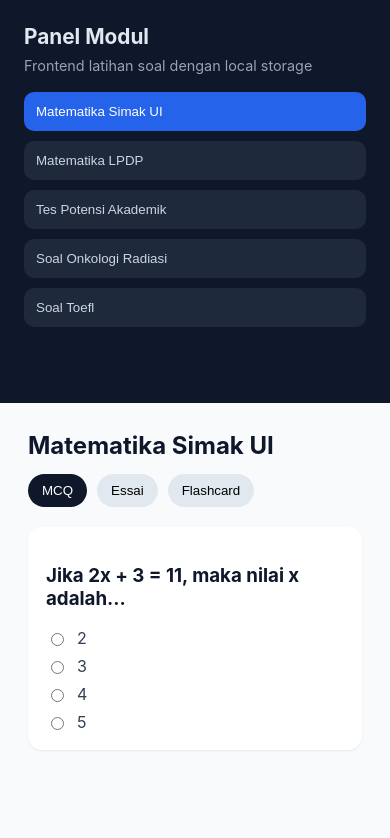
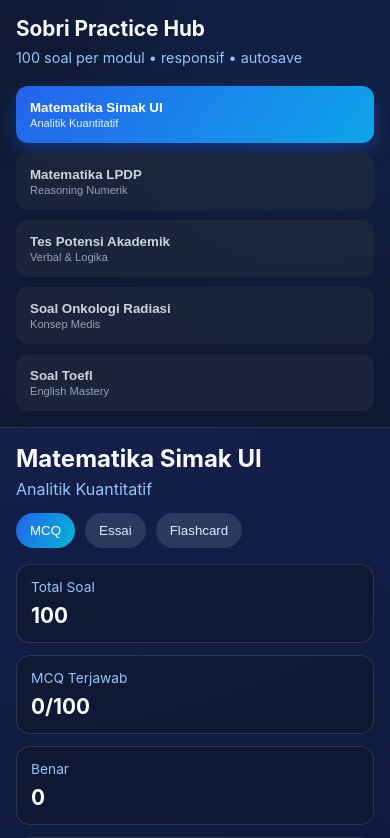
Before and after one commit to sobri3195/Web-Soal-Rutin-Sobri, a React (Vite) app: page / in a window 390 px wide. Shown: the top 838 px of the page. Built offline with nearby package versions, Linux system fonts and the light colour scheme.

Commit message:
Enhance responsive UI and expand modules to 100 questions

```diff
--- a/src/App.jsx
+++ b/src/App.jsx
@@ -1,72 +1,134 @@
 import { useEffect, useMemo, useState } from 'react';
 
-const modules = [
-  'Matematika Simak UI',
-  'Matematika LPDP',
-  'Tes Potensi Akademik',
-  'Soal Onkologi Radiasi',
-  'Soal Toefl',
+const moduleConfigs = [
+  { name: 'Matematika Simak UI', tag: 'Analitik Kuantitatif' },
+  { name: 'Matematika LPDP', tag: 'Reasoning Numerik' },
+  { name: 'Tes Potensi Akademik', tag: 'Verbal & Logika' },
+  { name: 'Soal Onkologi Radiasi', tag: 'Konsep Medis' },
+  { name: 'Soal Toefl', tag: 'English Mastery' },
 ];
 
-const questionBank = {
-  mcq: [
-    {
-      id: 'mcq-1',
-      module: 'Matematika Simak UI',
-      prompt: 'Jika 2x + 3 = 11, maka nilai x adalah...',
-      options: ['2', '3', '4', '5'],
-      answer: '4',
-    },
-    {
-      id: 'mcq-2',
-      module: 'Tes Potensi Akademik',
-      prompt: 'Sinonim kata "akurat" adalah...',
-      options: ['tepat', 'sulit', 'samar', 'tumpul'],
-      answer: 'tepat',
-    },
-    {
-      id: 'mcq-3',
-      module: 'Soal Toefl',
-      prompt: 'Choose the correct word: She ___ to campus every day.',
-      options: ['go', 'goes', 'going', 'gone'],
-      answer: 'goes',
-    },
-  ],
-  essay: [
-    {
-      id: 'essay-1',
-      module: 'Matematika LPDP',
-      prompt: 'Jelaskan strategi Anda dalam menyelesaikan soal limit fungsi secara sistematis.',
-    },
-    {
-      id: 'essay-2',
-      module: 'Soal Onkologi Radiasi',
-      prompt: 'Uraikan perbedaan prinsip dasar radioterapi kuratif dan paliatif.',
-    },
-  ],
-  flashcards: [
-    {
-      id: 'fc-1',
-      module: 'Soal Toefl',
-      front: 'Abundant',
-      back: 'Berlimpah; banyak sekali.',
-    },
-    {
-      id: 'fc-2',
-      module: 'Tes Potensi Akademik',
-      front: 'Premis',
-      back: 'Pernyataan awal yang menjadi dasar penalaran.',
-    },
-    {
-      id: 'fc-3',
-      module: 'Matematika Simak UI',
-      front: 'Turunan fungsi',
-      back: 'Laju perubahan suatu fungsi terhadap variabelnya.',
-    },
-  ],
+const modules = moduleConfigs.map((module) => module.name);
+const QUESTION_COUNT_PER_MODULE = 100;
+const PAGE_SIZE = 10;
+
+const shuffleDeterministic = (items, seed) => {
+  const next = [...items];
+  for (let i = next.length - 1; i > 0; i -= 1) {
+    const j = (seed + i * 13) % (i + 1);
+    [next[i], next[j]] = [next[j], next[i]];
+  }
+  return next;
 };
 
-const STORAGE_KEY = 'sobri-practice-state-v1';
+const createMcqQuestion = (moduleName, index) => {
+  const n = index + 1;
+  const variants = [
+    () => {
+      const a = (n % 9) + 2;
+      const b = (n % 5) + 3;
+      const result = a * b;
+      const answer = String(result);
+      return {
+        prompt: `[${moduleName}] Hitung nilai ${a} × ${b}.`,
+        answer,
+        options: shuffleDeterministic(
+          [answer, String(result + 2), String(result - 1), String(result + 5)],
+          n,
+        ),
+      };
+    },
+    () => {
+      const base = (n % 11) + 10;
+      const delta = (n % 4) + 6;
+      const answer = String(base + delta);
+      return {
+        prompt: `[${moduleName}] Jika skor awal ${base} lalu meningkat ${delta}, skor akhir adalah...`,
+        answer,
+        options: shuffleDeterministic(
+          [answer, String(base - delta), String(base + delta + 3), String(base + 1)],
+          n,
+        ),
+      };
+    },
+    () => {
+      const words = ['akurasi', 'konsisten', 'objektif', 'efektif'];
+      const correct = words[n % words.length];
+      return {
+        prompt: `[${moduleName}] Pilih kata yang paling tepat untuk melengkapi kalimat: "Latihan rutin membuat hasil belajar lebih ____".`,
+        answer: correct,
+        options: shuffleDeterministic([correct, 'kabur', 'acak', 'labil'], n),
+      };
+    },
+    () => {
+      const k = (n % 8) + 2;
+      const answer = String(k * k);
+      return {
+        prompt: `[${moduleName}] Nilai kuadrat dari ${k} adalah...`,
+        answer,
+        options: shuffleDeterministic(
+          [answer, String(k * 2), String(k + 5), String(k * k + 2)],
+          n,
+        ),
+      };
+    },
+    () => {
+      const verbs = ['analyze', 'improve', 'review', 'compare'];
+      const answer = `${verbs[n % verbs.length]}s`;
+      return {
+        prompt: `[${moduleName}] Choose the correct verb form: "She ___ the concept every night."`,
+        answer,
+        options: shuffleDeterministic([answer, verbs[n % verbs.length], 'is improve', 'have reviewed'], n),
+      };
+    },
+  ];
+
+  const question = variants[index % variants.length]();
+  return {
+    id: `mcq-${moduleName}-${n}`,
+    module: moduleName,
+    ...question,
+  };
+};
+
+const createEssayQuestion = (moduleName, index) => {
+  const n = index + 1;
+  return {
+    id: `essay-${moduleName}-${n}`,
+    module: moduleName,
+    prompt: `[${moduleName}] Soal Essai ${n}: Jelaskan langkah terstruktur yang Anda gunakan untuk menyelesaikan topik "${moduleName}" dan bagaimana Anda mengevaluasi hasilnya.`,
+  };
+};
+
+const createFlashcard = (moduleName, index) => {
+  const n = index + 1;
+  return {
+    id: `fc-${moduleName}-${n}`,
+    module: moduleName,
+    front: `[${moduleName}] Konsep ${n}`,
+    back: `Ringkasan konsep ${n}: pahami definisi, contoh penerapan, dan kesalahan umum agar performa latihan meningkat.`,
+  };
+};
+
+const buildQuestionBank = () => {
+  const mcq = [];
+  const essay = [];
+  const flashcards = [];
+
+  moduleConfigs.forEach((module) => {
+    for (let i = 0; i < QUESTION_COUNT_PER_MODULE; i += 1) {
+      mcq.push(createMcqQuestion(module.name, i));
+      essay.push(createEssayQuestion(module.name, i));
+      flashcards.push(createFlashcard(module.name, i));
+    }
+  });
+
+  return { mcq, essay, flashcards };
+};
+
+const questionBank = buildQuestionBank();
+
+const STORAGE_KEY = 'sobri-practice-state-v2';
 
 const initialState = {
   selectedModule: modules[0],
@@ -74,6 +136,8 @@ const initialState = {
   mcqAnswers: {},
   essayAnswers: {},
   flashcardFlips: {},
+  query: '',
+  page: 1,
 };
 
 function App() {
@@ -94,26 +158,92 @@ function App() {
     localStorage.setItem(STORAGE_KEY, JSON.stringify(state));
   }, [state]);
 
+  const updateState = (next) => setState((prev) => ({ ...prev, ...next }));
+
+  const moduleMeta = useMemo(
+    () => moduleConfigs.find((item) => item.name === state.selectedModule),
+    [state.selectedModule],
+  );
+
   const filteredItems = useMemo(() => {
     const list = questionBank[state.selectedType] || [];
-    return list.filter((item) => item.module === state.selectedModule);
-  }, [state.selectedModule, state.selectedType]);
+    const normalizedQuery = state.query.trim().toLowerCase();
 
-  const updateState = (next) => setState((prev) => ({ ...prev, ...next }));
+    return list.filter((item) => {
+      const sameModule = item.module === state.selectedModule;
+      if (!sameModule) return false;
+      if (!normalizedQuery) return true;
+
+      const searchable =
+        state.selectedType === 'flashcards'
+          ? `${item.front} ${item.back}`.toLowerCase()
+          : item.prompt.toLowerCase();
+      return searchable.includes(normalizedQuery);
+    });
+  }, [state.selectedModule, state.selectedType, state.query]);
+
+  const totalPages = Math.max(1, Math.ceil(filteredItems.length / PAGE_SIZE));
+  const currentPage = Math.min(state.page, totalPages);
+  const pagedItems = filteredItems.slice((currentPage - 1) * PAGE_SIZE, currentPage * PAGE_SIZE);
+
+  const moduleMcq = useMemo(
+    () => questionBank.mcq.filter((question) => question.module === state.selectedModule),
+    [state.selectedModule],
+  );
+
+  const answeredCount = moduleMcq.filter((q) => state.mcqAnswers[q.id]).length;
+  const correctCount = moduleMcq.filter((q) => state.mcqAnswers[q.id] === q.answer).length;
+  const progressPercent = Math.round((answeredCount / moduleMcq.length) * 100);
+
+  const resetCurrentType = () => {
+    if (state.selectedType === 'mcq') {
+      const nextAnswers = { ...state.mcqAnswers };
+      moduleMcq.forEach((q) => delete nextAnswers[q.id]);
+      updateState({ mcqAnswers: nextAnswers });
+      return;
+    }
+
+    if (state.selectedType === 'essay') {
+      const nextAnswers = { ...state.essayAnswers };
+      questionBank.essay
+        .filter((q) => q.module === state.selectedModule)
+        .forEach((q) => delete nextAnswers[q.id]);
+      updateState({ essayAnswers: nextAnswers });
+      return;
+    }
+
+    const nextFlips = { ...state.flashcardFlips };
+    questionBank.flashcards
+      .filter((q) => q.module === state.selectedModule)
+      .forEach((q) => delete nextFlips[q.id]);
+    updateState({ flashcardFlips: nextFlips });
+  };
+
+  const onChangeModule = (moduleName) => {
+    updateState({ selectedModule: moduleName, page: 1, query: '' });
+  };
+
+  const onChangeType = (type) => {
+    updateState({ selectedType: type, page: 1, query: '' });
+  };
 
   return (
+    <div className="app-shell">
+      <div className="glow glow-top" />
+      <div className="glow glow-bottom" />
       <div className="layout">
         <aside className="sidebar">
-        <h1>Panel Modul</h1>
-        <p className="subtle">Frontend latihan soal dengan local storage</p>
+          <h1>Sobri Practice Hub</h1>
+          <p className="subtle">{QUESTION_COUNT_PER_MODULE} soal per modul • responsif • autosave</p>
           <div className="menu-group">
-          {modules.map((module) => (
+            {moduleConfigs.map((module) => (
               <button
-              key={module}
-              className={state.selectedModule === module ? 'active menu-btn' : 'menu-btn'}
-              onClick={() => updateState({ selectedModule: module })}
+                key={module.name}
+                className={state.selectedModule === module.name ? 'active menu-btn' : 'menu-btn'}
+                onClick={() => onChangeModule(module.name)}
               >
-              {module}
+                <strong>{module.name}</strong>
+                <small>{module.tag}</small>
               </button>
             ))}
           </div>
@@ -121,7 +251,10 @@ function App() {
 
         <main className="content">
           <header>
+            <div>
               <h2>{state.selectedModule}</h2>
+              <p>{moduleMeta?.tag}</p>
+            </div>
             <div className="tabs">
               {[
                 { id: 'mcq', label: 'MCQ' },
@@ -130,7 +263,7 @@ function App() {
               ].map((tab) => (
                 <button
                   key={tab.id}
-                onClick={() => updateState({ selectedType: tab.id })}
+                  onClick={() => onChangeType(tab.id)}
                   className={state.selectedType === tab.id ? 'tab active' : 'tab'}
                 >
                   {tab.label}
@@ -139,12 +272,42 @@ function App() {
             </div>
           </header>
 
+          <section className="stats-grid">
+            <article className="stat-card">
+              <span>Total Soal</span>
+              <strong>{QUESTION_COUNT_PER_MODULE}</strong>
+            </article>
+            <article className="stat-card">
+              <span>MCQ Terjawab</span>
+              <strong>
+                {answeredCount}/{QUESTION_COUNT_PER_MODULE}
+              </strong>
+            </article>
+            <article className="stat-card">
+              <span>Benar</span>
+              <strong>{correctCount}</strong>
+            </article>
+            <article className="stat-card">
+              <span>Progress</span>
+              <strong>{progressPercent}%</strong>
+            </article>
+          </section>
+
+          <section className="toolbar card">
+            <input
+              value={state.query}
+              onChange={(e) => updateState({ query: e.target.value, page: 1 })}
+              placeholder="Cari soal, kata kunci, atau konsep..."
+            />
+            <button className="ghost" onClick={resetCurrentType}>Reset data tipe ini</button>
+          </section>
+
           {filteredItems.length === 0 ? (
-          <div className="card empty">Belum ada konten untuk kombinasi modul dan tipe ini.</div>
+            <div className="card empty">Tidak ada konten sesuai pencarian. Coba kata kunci lain.</div>
           ) : null}
 
           {state.selectedType === 'mcq' &&
-          filteredItems.map((q) => {
+            pagedItems.map((q) => {
               const selected = state.mcqAnswers[q.id];
               const isCorrect = selected === q.answer;
               return (
@@ -177,7 +340,7 @@ function App() {
             })}
 
           {state.selectedType === 'essay' &&
-          filteredItems.map((q) => (
+            pagedItems.map((q) => (
               <section className="card" key={q.id}>
                 <h3>{q.prompt}</h3>
                 <textarea
@@ -194,7 +357,7 @@ function App() {
             ))}
 
           {state.selectedType === 'flashcards' &&
-          filteredItems.map((card) => {
+            pagedItems.map((card) => {
               const flipped = !!state.flashcardFlips[card.id];
               return (
                 <button
@@ -215,7 +378,28 @@ function App() {
                 </button>
               );
             })}
+
+          <footer className="pagination">
+            <button
+              className="tab"
+              onClick={() => updateState({ page: Math.max(1, currentPage - 1) })}
+              disabled={currentPage === 1}
+            >
+              Sebelumnya
+            </button>
+            <p>
+              Halaman {currentPage} / {totalPages}
+            </p>
+            <button
+              className="tab"
+              onClick={() => updateState({ page: Math.min(totalPages, currentPage + 1) })}
+              disabled={currentPage === totalPages}
+            >
+              Berikutnya
+            </button>
+          </footer>
         </main>
+      </div>
     </div>
   );
 }
--- a/src/styles.css
+++ b/src/styles.css
@@ -1,7 +1,7 @@
 :root {
-  font-family: Inter, system-ui, -apple-system, Segoe UI, Roboto, sans-serif;
-  color: #0f172a;
-  background: #f8fafc;
+  font-family: 'Inter', 'Plus Jakarta Sans', system-ui, -apple-system, Segoe UI, Roboto, sans-serif;
+  color: #dbe7ff;
+  background: #040816;
 }
 
 * {
@@ -10,28 +10,62 @@
 
 body {
   margin: 0;
+  background: radial-gradient(circle at top left, #172554, #020617 58%);
+  min-height: 100vh;
+}
+
+.app-shell {
+  position: relative;
+  min-height: 100vh;
+  overflow: hidden;
+}
+
+.glow {
+  position: absolute;
+  width: 400px;
+  height: 400px;
+  border-radius: 50%;
+  filter: blur(70px);
+  opacity: 0.35;
+  pointer-events: none;
+}
+
+.glow-top {
+  background: #2563eb;
+  top: -120px;
+  right: -120px;
+}
+
+.glow-bottom {
+  background: #22d3ee;
+  bottom: -180px;
+  left: -120px;
 }
 
 .layout {
+  position: relative;
   display: grid;
-  grid-template-columns: 290px 1fr;
+  grid-template-columns: 310px 1fr;
   min-height: 100vh;
+  z-index: 1;
 }
 
 .sidebar {
-  background: #0f172a;
-  color: #e2e8f0;
+  background: rgba(15, 23, 42, 0.72);
+  border-right: 1px solid rgba(148, 163, 184, 0.23);
+  backdrop-filter: blur(14px);
   padding: 24px;
 }
 
 .sidebar h1 {
-  margin: 0 0 8px;
+  margin: 0;
+  color: #f8fafc;
   font-size: 1.3rem;
 }
 
 .subtle {
-  margin: 0 0 18px;
-  color: #94a3b8;
+  margin: 8px 0 20px;
+  color: #93c5fd;
   font-size: 0.9rem;
 }
 
@@ -42,67 +76,155 @@ body {
 
 .menu-btn,
 .tab,
-.flashcard {
+.flashcard,
+.ghost {
   border: 0;
   cursor: pointer;
 }
 
 .menu-btn {
+  display: grid;
+  gap: 2px;
   text-align: left;
-  padding: 12px;
-  border-radius: 10px;
-  background: #1e293b;
+  padding: 14px;
+  border-radius: 12px;
+  background: rgba(30, 41, 59, 0.8);
   color: #cbd5e1;
+  transition: all 0.2s ease;
+}
+
+.menu-btn:hover {
+  transform: translateY(-1px);
+  background: rgba(51, 65, 85, 0.9);
+}
+
+.menu-btn small {
+  color: #94a3b8;
 }
 
 .menu-btn.active {
-  background: #2563eb;
+  background: linear-gradient(125deg, #2563eb, #0ea5e9);
   color: #fff;
+  box-shadow: 0 8px 20px rgba(37, 99, 235, 0.35);
+}
+
+.menu-btn.active small {
+  color: #e0f2fe;
 }
 
 .content {
-  padding: 28px;
+  padding: 24px;
 }
 
 header {
   display: flex;
   justify-content: space-between;
-  align-items: center;
-  margin-bottom: 20px;
+  align-items: flex-start;
   gap: 14px;
   flex-wrap: wrap;
+  margin-bottom: 16px;
 }
 
 header h2 {
   margin: 0;
+  color: #f8fafc;
+}
+
+header p {
+  margin: 6px 0 0;
+  color: #93c5fd;
 }
 
 .tabs {
   display: flex;
   gap: 10px;
+  flex-wrap: wrap;
 }
 
 .tab {
-  padding: 9px 14px;
+  padding: 10px 14px;
   border-radius: 999px;
-  background: #e2e8f0;
+  background: rgba(148, 163, 184, 0.2);
+  color: #dbeafe;
 }
 
 .tab.active {
-  background: #0f172a;
+  background: linear-gradient(120deg, #2563eb, #06b6d4);
   color: #fff;
 }
 
-.card {
-  background: #fff;
-  border-radius: 14px;
-  padding: 18px;
-  box-shadow: 0 1px 2px rgba(15, 23, 42, 0.08);
+.tab:disabled {
+  opacity: 0.45;
+  cursor: not-allowed;
+}
+
+.stats-grid {
+  display: grid;
+  grid-template-columns: repeat(4, minmax(0, 1fr));
+  gap: 12px;
   margin-bottom: 14px;
 }
 
+.stat-card {
+  background: rgba(15, 23, 42, 0.58);
+  border: 1px solid rgba(148, 163, 184, 0.2);
+  border-radius: 14px;
+  padding: 14px;
+  display: grid;
+  gap: 8px;
+}
+
+.stat-card span {
+  color: #93c5fd;
+  font-size: 0.86rem;
+}
+
+.stat-card strong {
+  color: #f8fafc;
+  font-size: 1.3rem;
+}
+
+.card {
+  background: rgba(15, 23, 42, 0.62);
+  color: #e2e8f0;
+  border-radius: 14px;
+  padding: 18px;
+  border: 1px solid rgba(148, 163, 184, 0.2);
+  margin-bottom: 12px;
+}
+
+.toolbar {
+  display: flex;
+  gap: 10px;
+  align-items: center;
+  flex-wrap: wrap;
+}
+
+input,
+textarea {
+  width: 100%;
+  border: 1px solid rgba(148, 163, 184, 0.35);
+  background: rgba(15, 23, 42, 0.7);
+  color: #dbeafe;
+  border-radius: 10px;
+  padding: 11px 12px;
+  font: inherit;
+}
+
+.toolbar input {
+  flex: 1;
+  min-width: 220px;
+}
+
+.ghost {
+  border-radius: 10px;
+  padding: 10px 12px;
+  background: rgba(148, 163, 184, 0.18);
+  color: #e2e8f0;
+}
+
 .empty {
-  color: #64748b;
+  color: #93c5fd;
 }
 
 .stack {
@@ -114,53 +236,98 @@ header h2 {
   display: flex;
   align-items: center;
   gap: 10px;
+  border-radius: 10px;
+  padding: 8px;
+  background: rgba(30, 41, 59, 0.55);
 }
 
 .option span {
-  color: #334155;
+  color: #e2e8f0;
 }
 
 .ok {
-  color: #16a34a;
+  color: #4ade80;
 }
 
 .wrong {
-  color: #dc2626;
-}
-
-textarea {
-  width: 100%;
-  border: 1px solid #cbd5e1;
-  border-radius: 10px;
-  padding: 12px;
-  font: inherit;
+  color: #f87171;
 }
 
 .flashcard {
   width: 100%;
-  background: linear-gradient(120deg, #dbeafe, #e2e8f0);
+  background: linear-gradient(125deg, rgba(59, 130, 246, 0.35), rgba(15, 23, 42, 0.8));
   text-align: left;
   border-radius: 14px;
   padding: 18px;
   margin-bottom: 12px;
+  color: #e0f2fe;
 }
 
 .flashcard.flipped {
-  background: linear-gradient(120deg, #dcfce7, #e2e8f0);
+  background: linear-gradient(125deg, rgba(16, 185, 129, 0.35), rgba(15, 23, 42, 0.8));
 }
 
 .flashcard p {
-  font-size: 1.1rem;
+  font-size: 1.06rem;
   margin: 6px 0 10px;
 }
 
 .flashcard span,
 .flashcard small {
-  color: #475569;
+  color: #bfdbfe;
+}
+
+.pagination {
+  display: flex;
+  align-items: center;
+  justify-content: space-between;
+  gap: 10px;
+  margin-top: 8px;
+}
+
+.pagination p {
+  margin: 0;
+  color: #bfdbfe;
+}
+
+@media (max-width: 1024px) {
+  .stats-grid {
+    grid-template-columns: repeat(2, minmax(0, 1fr));
+  }
 }
 
 @media (max-width: 900px) {
   .layout {
     grid-template-columns: 1fr;
   }
+
+  .sidebar {
+    border-right: 0;
+    border-bottom: 1px solid rgba(148, 163, 184, 0.23);
+  }
+
+  .menu-group {
+    grid-template-columns: repeat(2, minmax(0, 1fr));
+  }
 }
+
+@media (max-width: 640px) {
+  .content,
+  .sidebar {
+    padding: 16px;
+  }
+
+  .menu-group,
+  .stats-grid {
+    grid-template-columns: 1fr;
+  }
+
+  .toolbar {
+    flex-direction: column;
+    align-items: stretch;
+  }
+
+  .pagination {
+    flex-direction: column;
+  }
+}
```
Also changed, not shown: 1 other file (tests, documents, lock files or other folders). Lines whose indentation alone changed are shown as unchanged.
